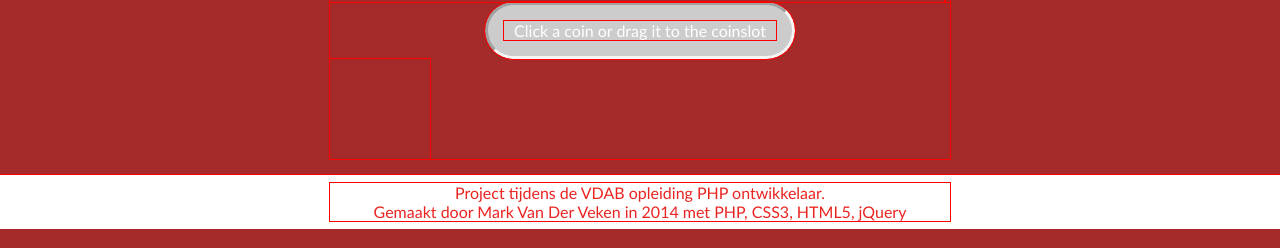
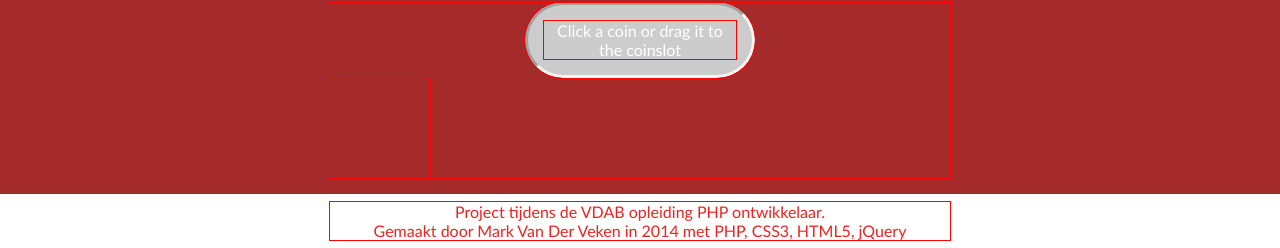
Before and after one commit to markvdv/Frisdrankautomaat, a PHP site: template Src/Presentation/automaat.twig in a window 1280 px wide. Shown: the part 772-1020 px from the top of the page. Run offline with PHP 8.4, Linux system fonts and the light colour scheme; the template is opened without the code that fills it, so the values that code supplies are empty; some libraries are stand-ins or nearby versions.

Commit message:
poging tot

```diff
--- a/Src/Presentation/css/styles.css
+++ b/Src/Presentation/css/styles.css
@@ -31,7 +31,7 @@ footer{
 }
 .portefeuille{
     background:#cccccc;
-    width:17em;
+    width:12em;
     overflow:visible;
     padding:1em;
     border-radius:90px ;
@@ -48,7 +48,7 @@ footer{
     clear:both;
 }
 .muntdiv{
-    width:5em;
+    width:4em;
     position:relative;
     margin-right:-2em;
     float:left;
```
